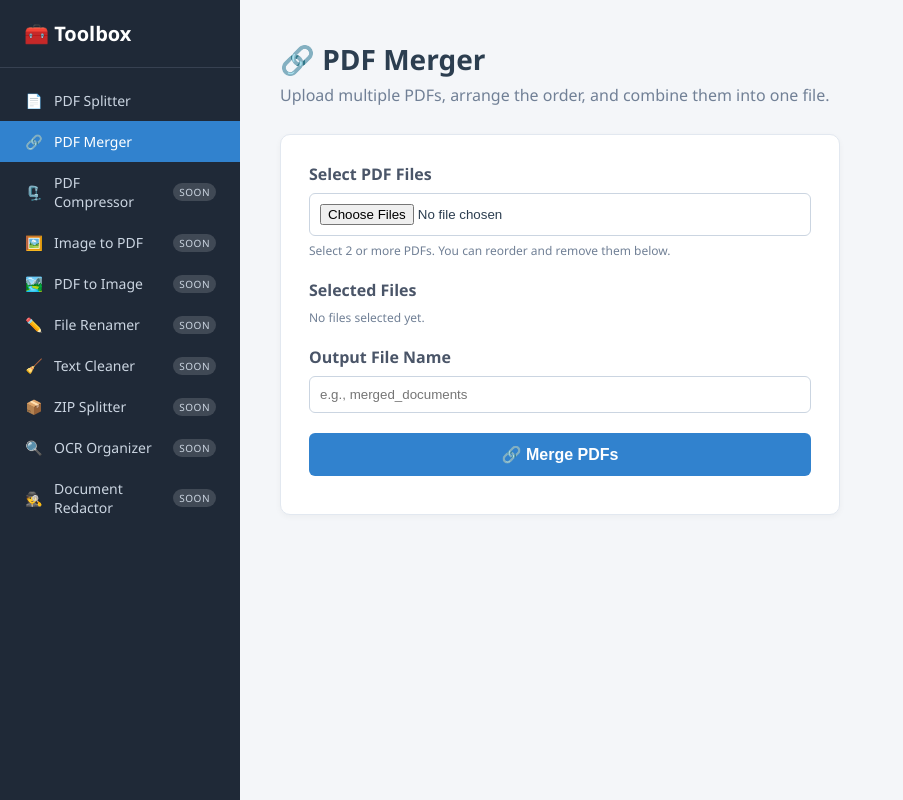
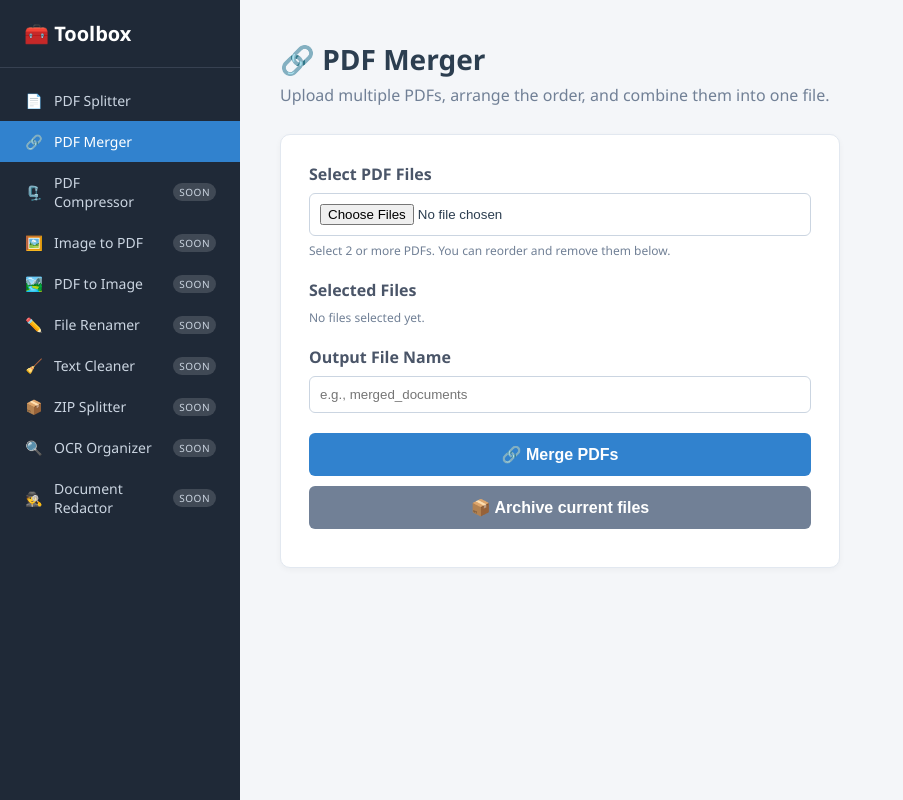
Before and after one commit to LeoTermado/private-toolbox, a Flask app: page /pdf/merger/ in a window 1280 px wide. Shown: the whole page, without its empty margins (0-903 px from the left). Run offline with Flask 3, Linux system fonts and the light colour scheme.

Commit message:
updated archive button on pdf- splitter and merger

```diff
--- a/static/app.js
+++ b/static/app.js
@@ -8,6 +8,16 @@ document.addEventListener('DOMContentLoaded', function () {
             el.style.opacity = '0';
             setTimeout(function () { el.remove(); }, 400);
         }, 5000);
+    });
+
+    // Ask for confirmation before submitting any form with a data-confirm message
+    // (used by the Archive buttons on PDF Splitter and PDF Merger).
+    document.querySelectorAll('form[data-confirm]').forEach(function (form) {
+        form.addEventListener('submit', function (e) {
+            if (!window.confirm(form.getAttribute('data-confirm'))) {
+                e.preventDefault();
+            }
+        });
     });
 
     initPdfMerger();
--- a/templates/pdf_merger.html
+++ b/templates/pdf_merger.html
@@ -28,5 +28,10 @@
 
         <button type="submit" class="btn">🔗 Merge PDFs</button>
     </form>
+
+    <form action="{{ url_for('pdf_merger.archive') }}" method="POST"
+          data-confirm="Archive all current input and output files into 'old'?">
+        <button type="submit" class="btn btn-secondary">📦 Archive current files</button>
+    </form>
 </div>
 {% endblock %}
--- a/templates/pdf_splitter.html
+++ b/templates/pdf_splitter.html
@@ -22,8 +22,9 @@
         <button type="submit" class="btn">Split &amp; Download ZIP</button>
     </form>
 
-    <form action="{{ url_for('pdf_splitter.archive') }}" method="POST">
-        <button type="submit" class="btn btn-secondary">📦 Archive Current Files to 'old'</button>
+    <form action="{{ url_for('pdf_splitter.archive') }}" method="POST"
+          data-confirm="Archive all current input and output files into 'old'?">
+        <button type="submit" class="btn btn-secondary">📦 Archive current files</button>
     </form>
 </div>
 {% endblock %}
--- a/tools/pdf_merger/routes.py
+++ b/tools/pdf_merger/routes.py
@@ -1,8 +1,10 @@
 """PDF Merger blueprint — combine multiple PDFs into one."""
 import os
+from io import BytesIO
 
 from flask import Blueprint, render_template, request, send_file, flash, redirect, url_for
 
+from core.file_utils import archive_session
 from . import service
 
 bp = Blueprint('pdf_merger', __name__, url_prefix='/pdf/merger')
@@ -39,9 +41,29 @@ def merge():
     output_path = service.unique_path(service.MERGER_OUTPUT, safe_output)
     service.merge_pdfs(input_paths, output_path)
 
+    # Send an in-memory copy so we don't keep a handle on the saved file
+    # (this lets the Archive button move output/ afterwards on Windows). The
+    # merged PDF still persists on disk in output/pdf_merger/ for archiving.
+    buffer = BytesIO()
+    with open(output_path, "rb") as fh:
+        buffer.write(fh.read())
+    buffer.seek(0)
+
     return send_file(
-        output_path,
+        buffer,
         as_attachment=True,
         download_name=os.path.basename(output_path),
         mimetype="application/pdf",
     )
+
+
+@bp.route('/archive', methods=['POST'])
+def archive():
+    # Same global archive behavior as the PDF Splitter: moves the whole
+    # input/ and output/ workspace into old/archive_<timestamp>/.
+    archive_name = archive_session()
+    if archive_name is None:
+        flash("Nothing to archive! Input and Output folders are already empty.")
+    else:
+        flash(f"Successfully archived session into old/{archive_name}/ !")
+    return redirect(url_for('pdf_merger.index'))
```
Also changed, not shown: tools/pdf_splitter/service.py (+15 -3 lines).
